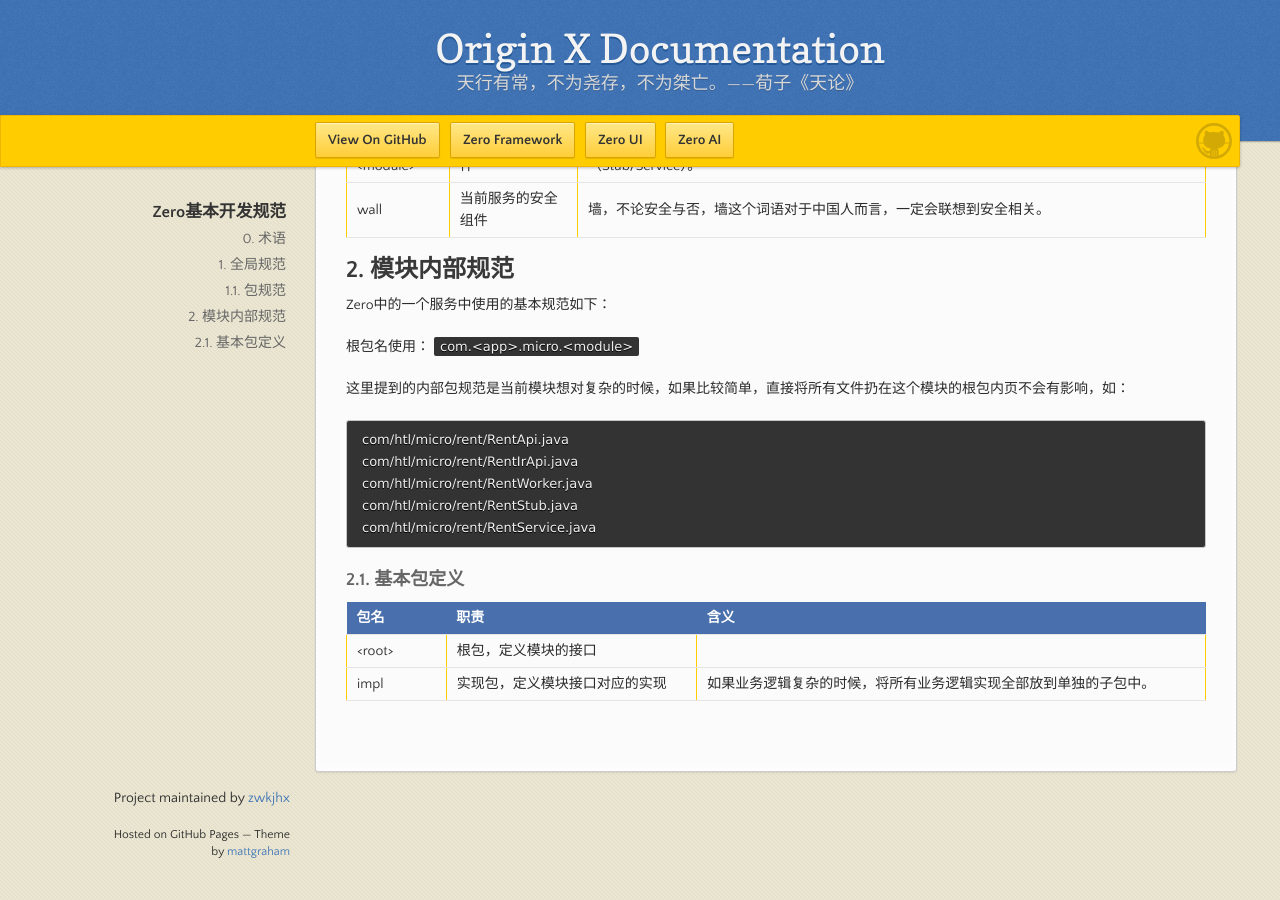
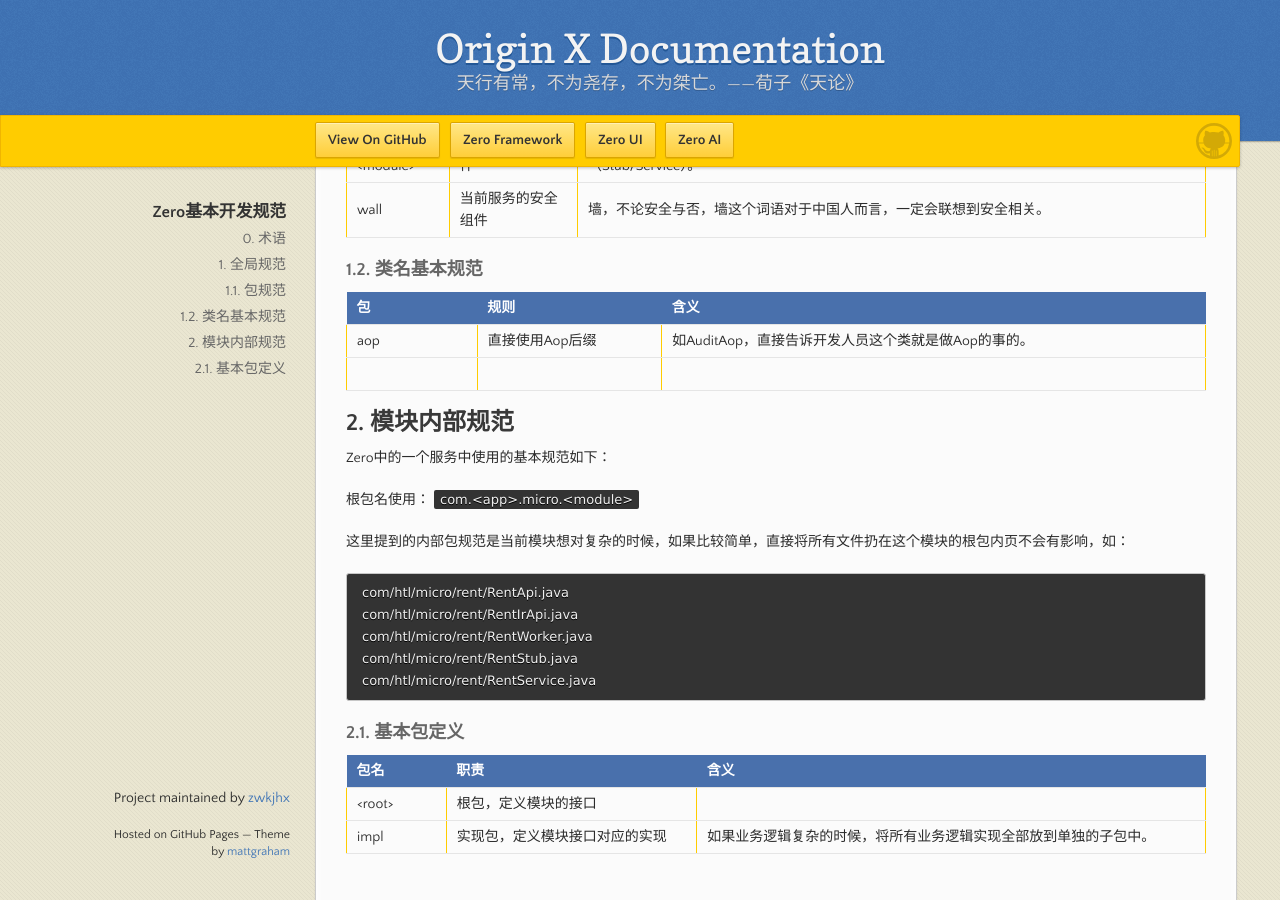
Before and after one commit to zwkjhx/ox-doc, a Jekyll site: the page built from specification/1-zerogui-fan/spc-001-zeroji-ben-kai-fa-gui-fan.md, in a window 1280 px wide and 900 px high, scrolled down 686 px. Built offline with Jekyll 4.4.1, drawn with Linux system fonts in a browser that asks for light colours; our own code applies the rules of GitHub Pages for plain Markdown files.

Commit message:
Updates specification/1-zerogui-fan/spc-001-zeroji-ben-kai-fa-gui-fan.md
Auto commit by GitBook Editor

```diff
--- a/specification/1-zerogui-fan/spc-001-zeroji-ben-kai-fa-gui-fan.md
+++ b/specification/1-zerogui-fan/spc-001-zeroji-ben-kai-fa-gui-fan.md
@@ -24,6 +24,13 @@
 | micro.&lt;module&gt; | 某个服务所有组件 | 定义某个服务中的所有组件信息，包括RESTful的Api、Agent/Worker、业务逻辑层接口和实现（Stub/Service）。 |
 | wall | 当前服务的安全组件 | 墙，不论安全与否，墙这个词语对于中国人而言，一定会联想到安全相关。 |
 
+### 1.2. 类名基本规范
+
+| 包 | 规则 | 含义 |
+| :--- | :--- | :--- |
+| aop | 直接使用Aop后缀 | 如AuditAop，直接告诉开发人员这个类就是做Aop的事的。 |
+|  |  |  |
+
 ## 2. 模块内部规范
 
 Zero中的一个服务中使用的基本规范如下：
```
